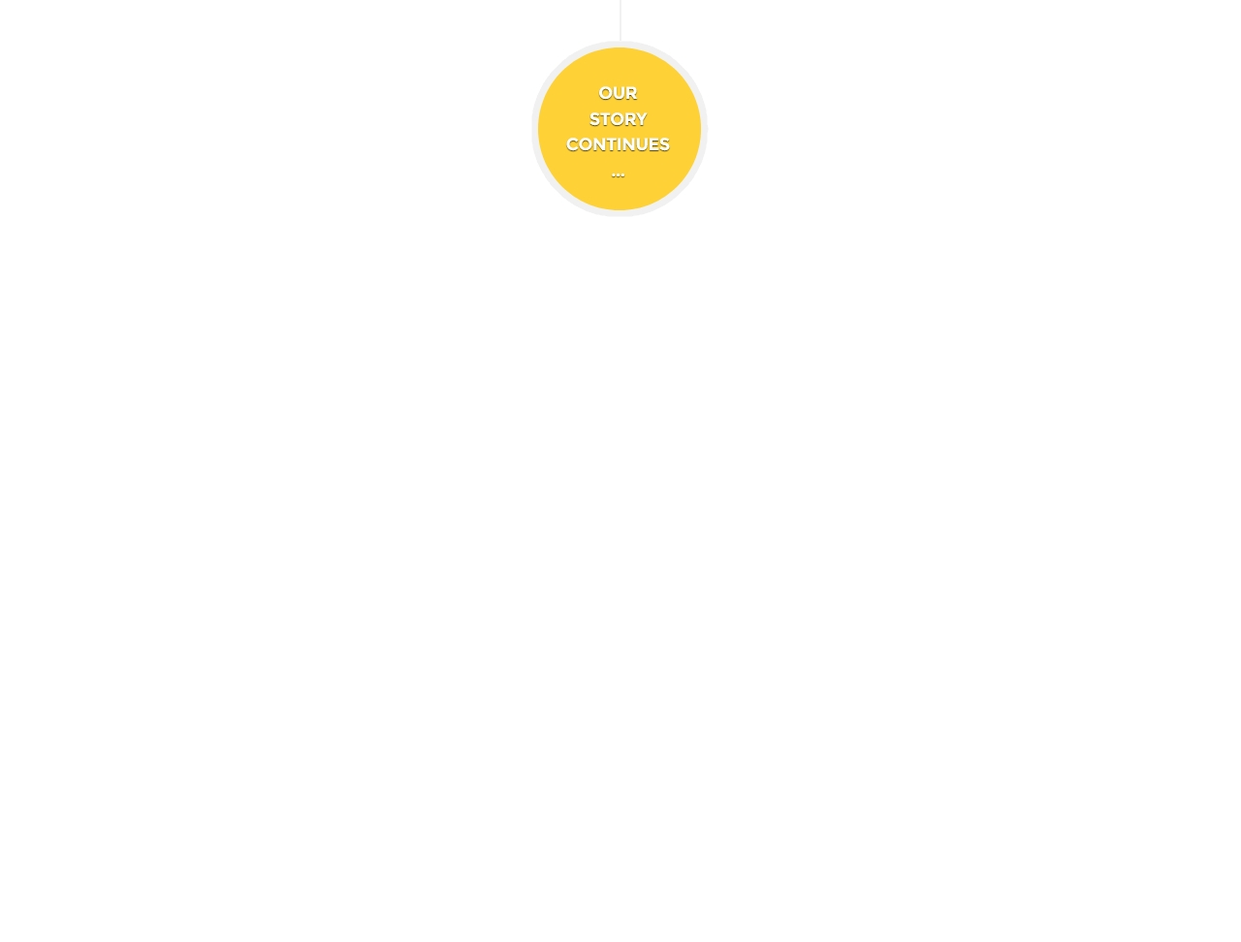
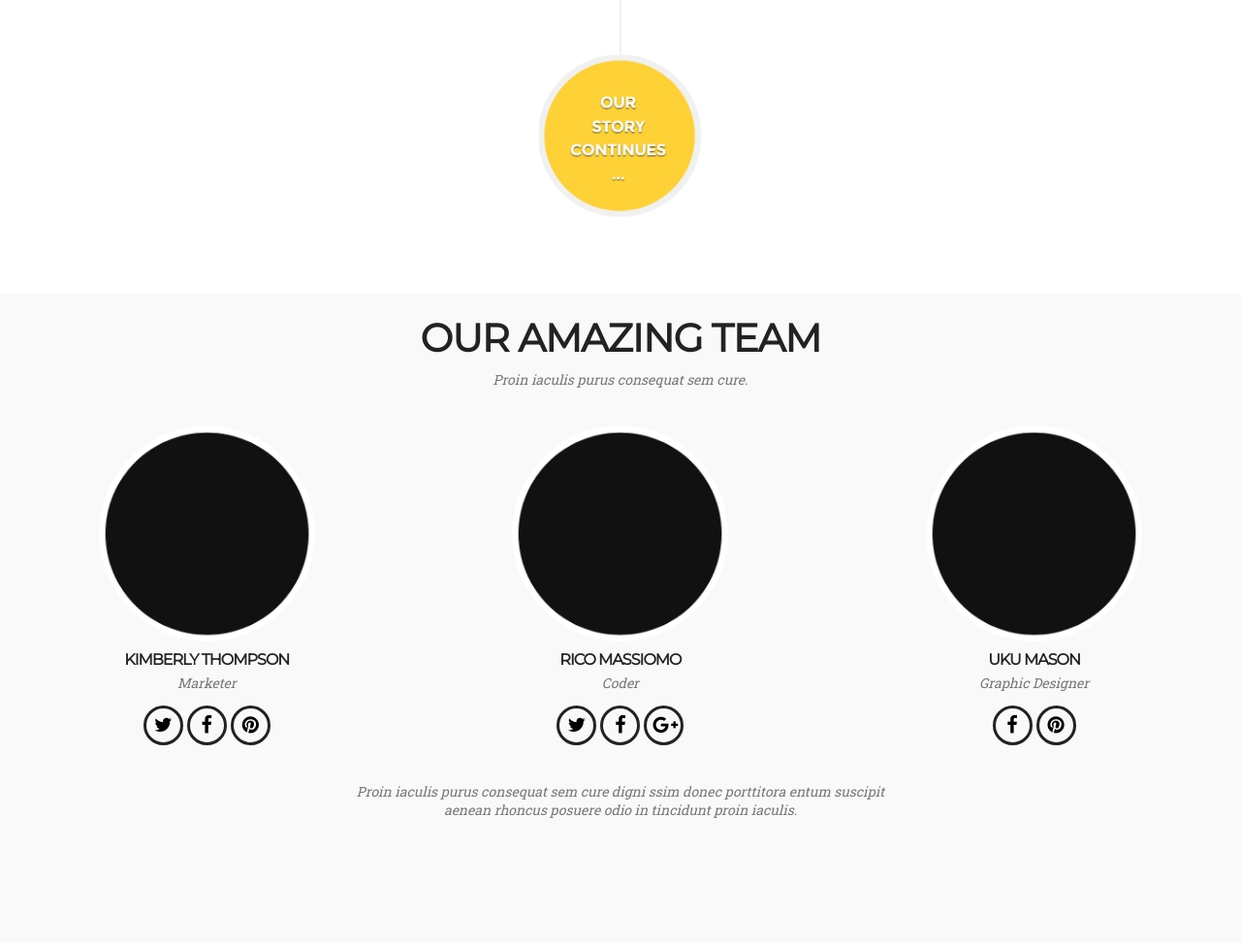
Before and after one commit to piotrmadeja/7.7, a website: page index.html in a window 1280 px wide. Shown: the part 3446-4418 px from the top of the page at 97% size. Before the commit the page ends 3749 px from the top, so only its background shows below. Drawn offline with Linux system fonts and the light colour scheme.

Commit message:
Created staff section for site

```diff
--- a/index.html
+++ b/index.html
@@ -124,8 +124,8 @@
     </section>
     <section class="About-us">
       <div class="container col-12 center">
-        <h1 class="about-us-header">About Us</h1>
-        <p class="about-us-text">Proin iaculis purus consequat sem cure.</p>
+        <h1>About Us</h1>
+        <p>Proin iaculis purus consequat sem cure.</p>
       </div>
       <div class="col-5 text1">
         <h2>July 2010<br>
@@ -171,5 +171,56 @@
            ssim. Donec porttitora entum suscipit.</p>
       </div>
     </section>
+    <section class="staff">
+      <div class="container col-12 center section-title">
+        <h1>Our Amazing Team</h1>
+        <p>Proin iaculis purus consequat sem cure.</p>
+      </div>
+      <div class="row">
+          <div class="col-4 staff-photo">
+            <img src="./images/staff1.jpg">
+            <h1>Kimberly Thompson</h1>
+            <p>Marketer</p>
+            <button class="button">
+              <i class="fa fa-twitter"></i>
+            </button>
+            <button class="button">
+              <i class="fa fa-facebook"></i>
+            </button>
+            <button class="button">
+              <i class="fa fa-pinterest"></i>
+            </button>
+          </div>
+          <div class="col-4">
+              <img src="./images/staff1.jpg">
+            <h1>Rico Massiomo</h1>
+            <p>Coder</p>
+            <button class="button">
+              <i class="fa fa-twitter"></i>
+            </button>
+            <button class="button">
+              <i class="fa fa-facebook"></i>
+            </button>
+            <button class="button">
+              <i class="fa fa-google-plus"></i>
+            </button>
+          </div>
+          <div class="col-4">
+              <img src="./images/staff1.jpg">
+            <h1>Uku Mason</h1>
+            <p>Graphic Designer</p>
+            <button class="button">
+              <i class="fa fa-facebook"></i>
+            </button>
+            <button class="button">
+              <i class="fa fa-pinterest"></i>
+            </button>
+          </div>
+        </div>
+      <div class="container col-12 center staff-text">
+        <p>Proin iaculis purus consequat sem cure  digni ssim donec porttitora entum suscipit<br>
+            aenean rhoncus posuere odio in tincidunt proin iaculis.</p>
+      </div>
+    </section>
   </body>
 </html>
--- a/sass/style.scss
+++ b/sass/style.scss
@@ -355,7 +355,6 @@
     font-size: 14px;
     font-weight: 400;
     letter-spacing: -0.35px;
-    max-width: 280px;
   }
 }
 
@@ -366,6 +365,9 @@
   flex-direction: column;
   align-items: center;
   img {
+    width: 169px;
+    height: 169px;
+    border-radius: 50%;
     &:hover {
       cursor: pointer;
       transform: scale(1.1);
@@ -380,3 +382,57 @@
   width: 1px;
   border: solid 1px #f1f1f1;
 }
+
+.staff {
+    text-align: center;
+    height: 669px;
+    max-width: 1400px;
+    margin: 0 auto;
+    background-color: #f9f9f9;
+    .section-title h1 {
+     font-size: 40px;
+    }
+    h1 {
+      color: $black;
+      font-family: $Montserrat;
+      font-size: 16px;
+      font-weight: 700;
+      line-height: 1px;
+      text-transform: uppercase;
+      letter-spacing: -1px;
+    }
+    p {
+      color: $gray;
+      font-family: $Roboto;
+      font-size: 14px;
+      font-style: italic;
+    }
+    button {
+      width: 41px;
+      height: 41px;
+      border: 3px solid $black;
+      background-color: #f9f9f9;
+      border-radius: 50%;
+      font-size: 20px;
+      &:hover {
+        cursor:pointer;
+        transform: scale(1.1);
+        transition: 0.5s;
+      }
+    }
+    img {
+    width: 223px;
+    height: 223px;
+    border-radius: 50%;
+    }
+  }
+
+  .staff-photo {
+    margin: 0;
+  }
+
+  .staff-text {
+    margin: 0 auto;
+    p {
+    }
+  }
```
Also changed, not shown: css/style.css, 1 other file.
